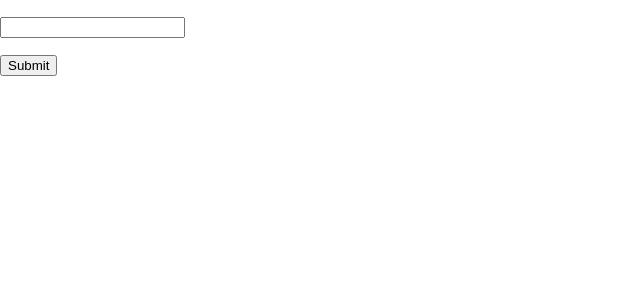
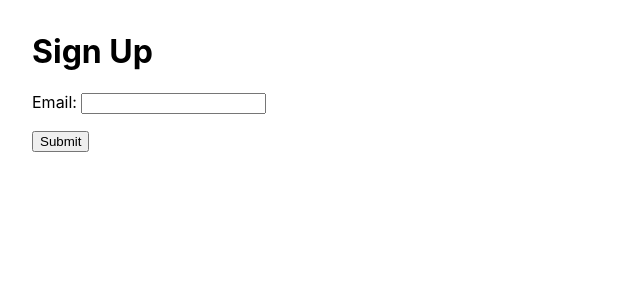
Before and after one commit to rootux/tic-tac-toe, a React (Create React App) app: page /signup in a window 1280 px wide. Shown: the top 300 px of the page, without its empty margins (0-640 px from the left). Built offline with nearby package versions, Linux system fonts and the light colour scheme.

Commit message:
- Removed unused page Home - Fixed a bug where routes were not in the right order - causing Signup screen to be unavailable - Deleting token from axios on Logout properly

```diff
--- a/src/pages/home/Home.tsx
+++ /dev/null
@@ -1,11 +0,0 @@
-import React from 'react';
-
-const Home = () => {
-  return (
-    <div>
-      Home. Please signup
-    </div>
-  );
-}
-
-export default Home;
--- a/src/routes.tsx
+++ b/src/routes.tsx
@@ -5,16 +5,14 @@ import PrivateRoute from "./ui/PrivateRoute/PrivateRoute";
 import PublicRoute from "./ui/PublicRoute/PublicRoute";
 
 const Signup = lazy(() => import('./pages/signup/Signup'));
-const Home = lazy(() => import('./pages/home/Home'));
 const Game = lazy(() => import('./pages/game/Game'));
 const NotFound404 = lazy(() => import('./pages/404/404'));
 
 export const Routes: React.FC = () => {
     return (
         <Switch>
-            <PrivateRoute component={Game} path='/game'/>
             <PublicRoute restricted={true} component={Signup} path='/signup'/>
-            <PublicRoute restricted={false} component={Home} path='/'/>
+            <PrivateRoute component={Game} path='/'/>
             <PublicRoute restricted={false} component={NotFound404} path="*"/>
         </Switch>
     )
--- a/src/shared/auth.ts
+++ b/src/shared/auth.ts
@@ -9,6 +9,10 @@ function getToken() {
 
 export function checkAuth() {
     const token = getToken()
+    if(isEmpty(token)) {
+      delete axios.defaults.headers.common["Authorization"];
+      return false;
+    }
     axios.defaults.headers.common['Authorization'] = `Bearer ${token}`
     return !isEmpty(token)
 }
--- a/src/ui/Signup/Signup.tsx
+++ b/src/ui/Signup/Signup.tsx
@@ -1,9 +1,10 @@
 import React from 'react'
-import {SubmitHandler, useForm} from "react-hook-form"
+import {useForm} from "react-hook-form"
 import { yupResolver } from '@hookform/resolvers/yup'
 import * as yup from "yup"
 import { login } from '../../shared/auth'
-import { useHistory } from 'react-router-dom';
+import { useHistory } from 'react-router-dom'
+import styled from 'styled-components'
 
 const schema = yup.object().shape({
   email: yup.string().email().required(),
@@ -13,24 +14,30 @@ interface FormInputs {
   email: string
 }
 
+const Wrapper = styled.div`
+  margin: 2em;
+`
+
 const Signup = () => {
   const { register, handleSubmit, formState: { errors } } = useForm<FormInputs>({
     resolver: yupResolver(schema)
   })
-  const history = useHistory();
+  const history = useHistory()
   const onSubmit = async (data: FormInputs) => {
     const result = await login(data.email)
     if(result.success) {
-      history.push("/game");
+      history.push("/")
     }
-    console.log(result)
   }
   return (
-    <form onSubmit={handleSubmit(onSubmit)}>
-      <input {...register("email")} />
-      <p>{errors.email?.message}</p>
-      <input type="submit" />
-    </form>
+    <Wrapper>
+      <h1>Sign Up</h1>
+      <form onSubmit={handleSubmit(onSubmit)}>
+        Email: <input {...register("email")} />
+        <p>{errors.email?.message}</p>
+        <input type="submit" />
+      </form>
+    </Wrapper>
   )
 }
 
```
